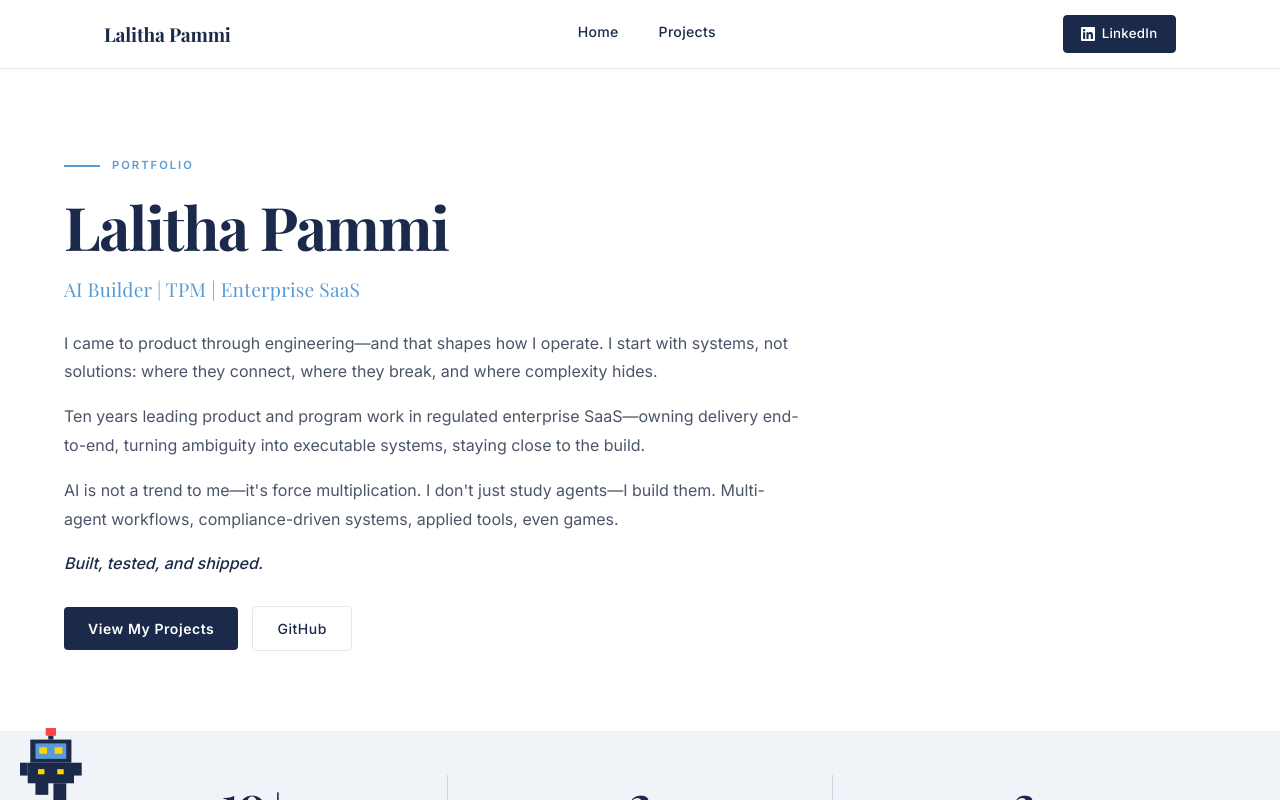
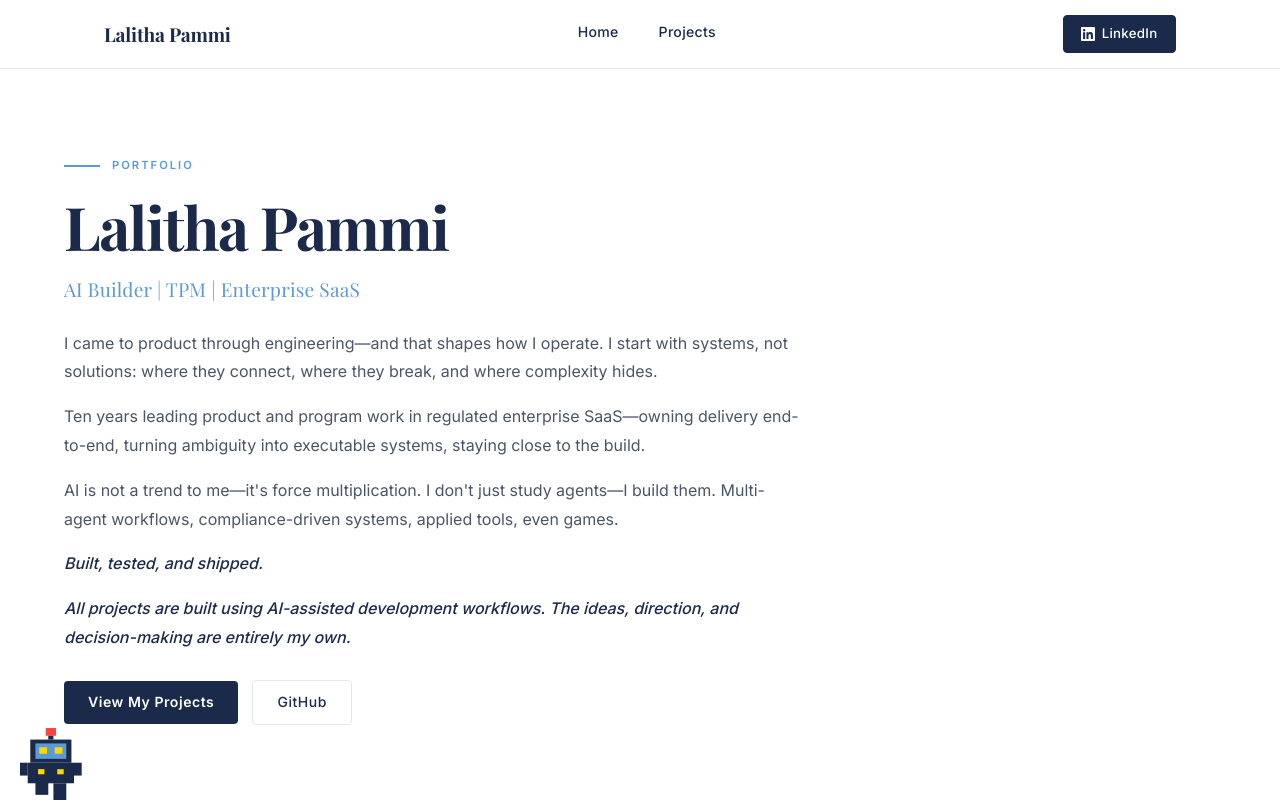
Before and after one commit to Lalitha23/My-Portfolio, a Next.js app in the folder My Portfolio/: page / in a window 1280 px wide. Shown: the top 800 px of the page. Built offline with nearby package versions, Linux system fonts and the light colour scheme; a web font is replaced by a local one.

Commit message:
Add explanation of AI-assisted development workflows
Added a paragraph explaining the use of AI-assisted development workflows in projects.

```diff
--- a/My Portfolio/components/Hero.jsx
+++ b/My Portfolio/components/Hero.jsx
@@ -30,6 +30,10 @@ export default function Hero() {
           <p className={`${styles.bioParagraph} ${styles.bioParagraphClosing}`}>
             Built, tested, and shipped.
           </p>
+          <p className={`${styles.bioParagraph} ${styles.bioParagraphClosing}`}>
+            All projects are built using AI-assisted development workflows.
+            The ideas, direction, and decision-making are entirely my own.
+          </p>
         </div>
 
         <div className={styles.ctas}>
```
